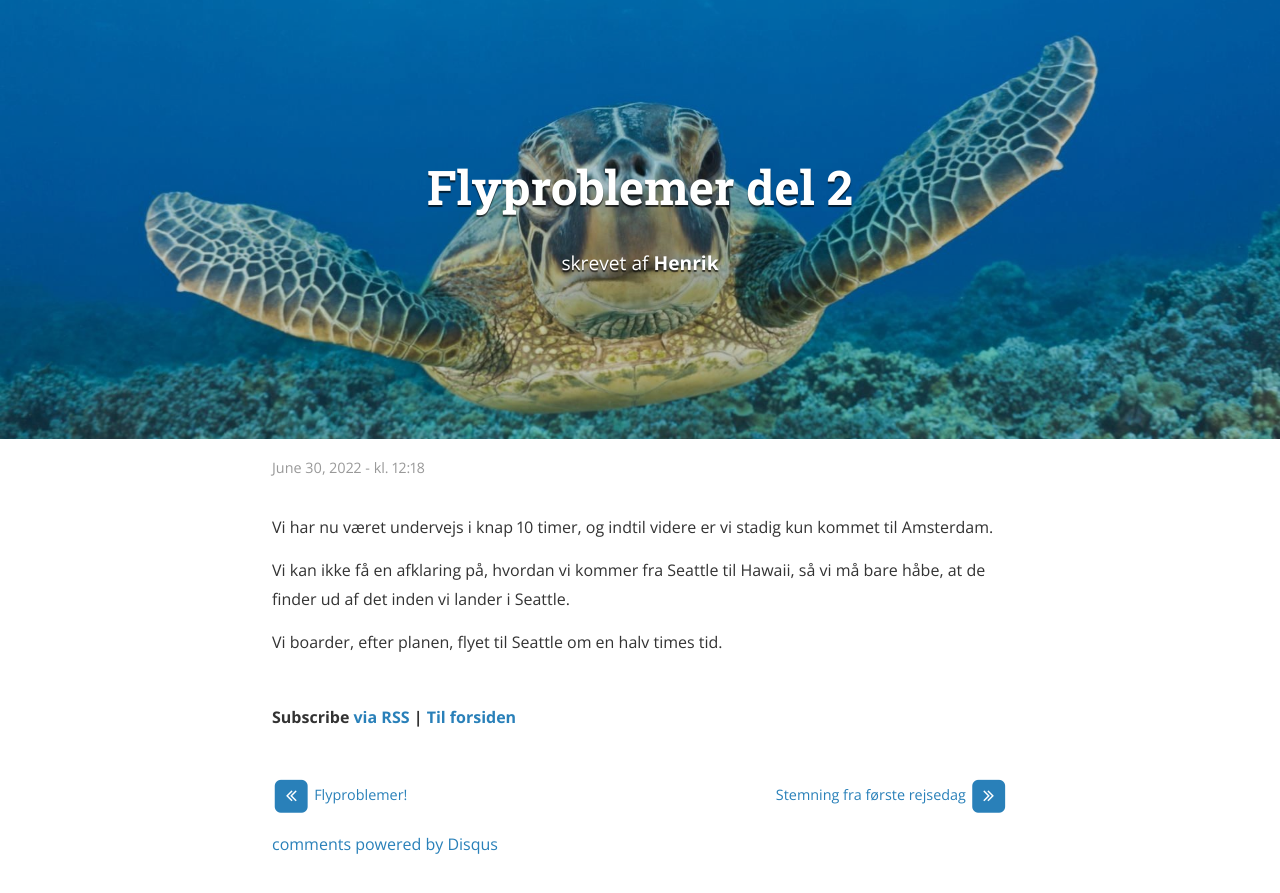
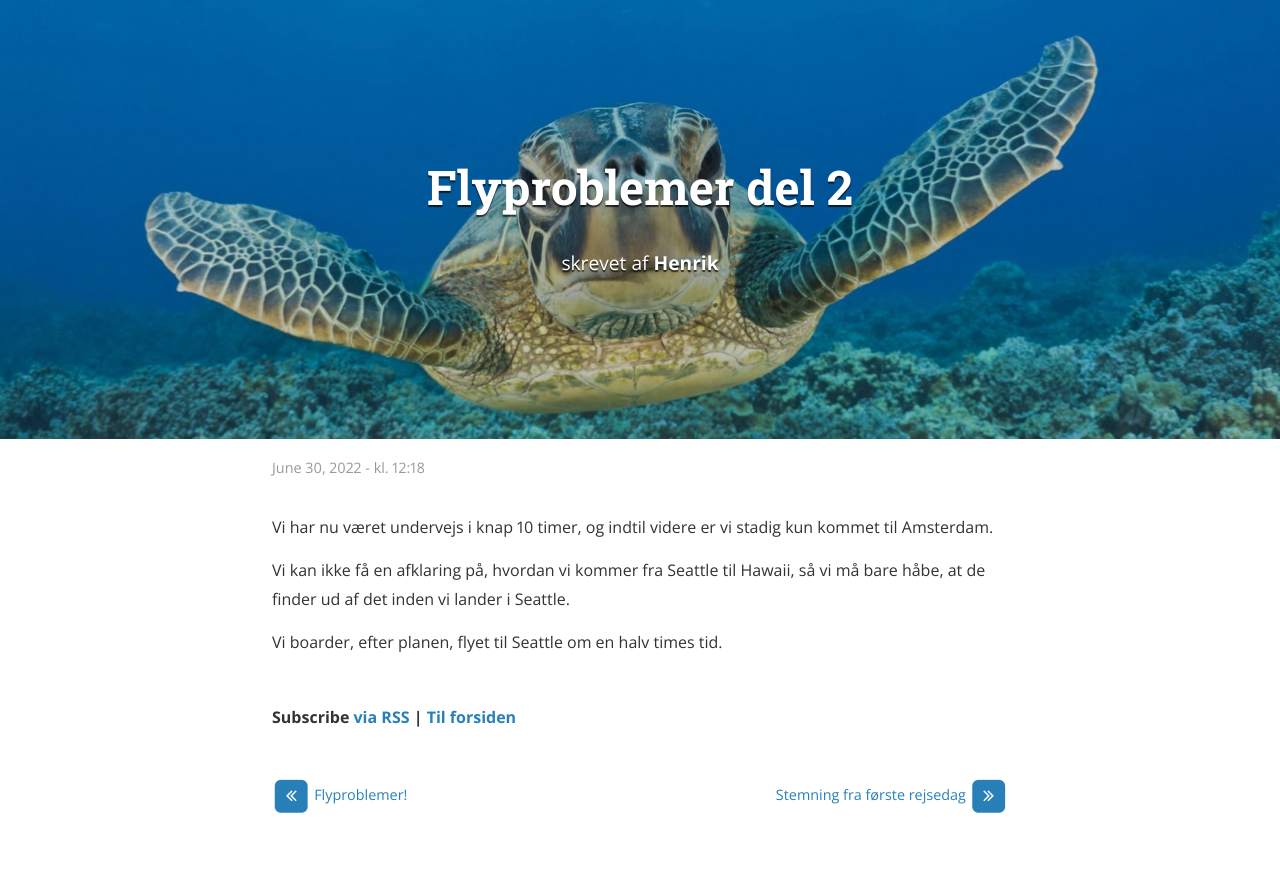
Before and after one commit to cshenrik/aloha, a Jekyll site: the page built from _posts/2022-06-30-flyproblemer-del-2.md, in a window 1280 px wide. Shown: the top 893 px of the page. Built offline with Jekyll 4.4.1, drawn with Linux system fonts in a browser that asks for light colours; nearby versions of some CDN libraries; comment, search, counter and statistics services are not loaded; some of the changed lines change nothing that is shown.

Commit message:
Update _config.yml

```diff
--- a/_config.yml
+++ b/_config.yml
@@ -47,7 +47,7 @@ jekyll-archives:
     tag: '/tag/:name/'
 
 # Disqus comments
-disqus_shortname: aloha-oddershede-org
+# disqus_shortname: aloha-oddershede-org
 
 timezone: "Europe/Copenhagen"
 
```
